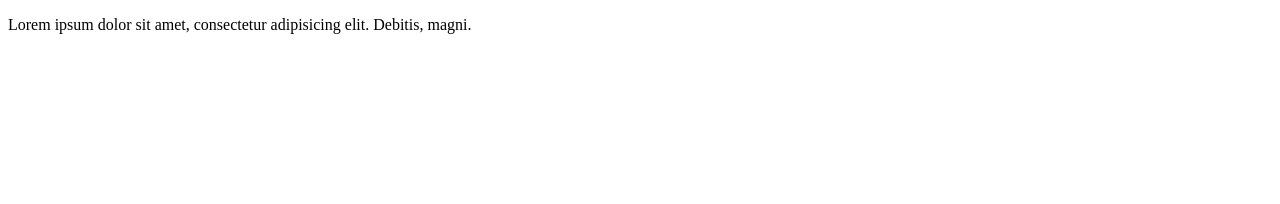
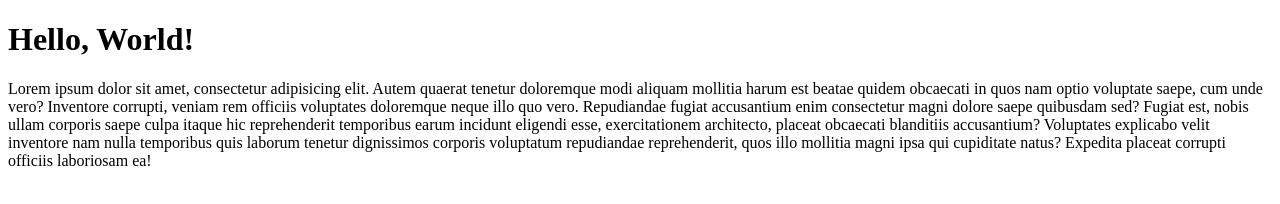
Before and after one commit to TanishaSaha-248/learning-github, a plain HTML site: page learn/index.html in a window 1280 px wide. Drawn offline with Linux system fonts and the light colour scheme.

Commit message:
added header and below added the pargraph

```diff
--- a/learn/index.html
+++ b/learn/index.html
@@ -8,8 +8,15 @@
 </head>
 
 <body>
-    <p>Lorem ipsum dolor sit amet, consectetur adipisicing elit. Debitis, magni.
-    </p>
+    <h1>Hello, World!</h1>
+    <p>Lorem ipsum dolor sit amet, consectetur adipisicing elit. Autem quaerat tenetur doloremque modi aliquam mollitia
+        harum est beatae quidem obcaecati in quos nam optio voluptate saepe, cum unde vero? Inventore corrupti, veniam
+        rem officiis voluptates doloremque neque illo quo vero. Repudiandae fugiat accusantium enim consectetur magni
+        dolore saepe quibusdam sed? Fugiat est, nobis ullam corporis saepe culpa itaque hic reprehenderit temporibus
+        earum incidunt eligendi esse, exercitationem architecto, placeat obcaecati blanditiis accusantium? Voluptates
+        explicabo velit inventore nam nulla temporibus quis laborum tenetur dignissimos corporis voluptatum repudiandae
+        reprehenderit, quos illo mollitia magni ipsa qui cupiditate natus? Expedita placeat corrupti officiis laboriosam
+        ea!</p>
 </body>
 
 </html>
```
